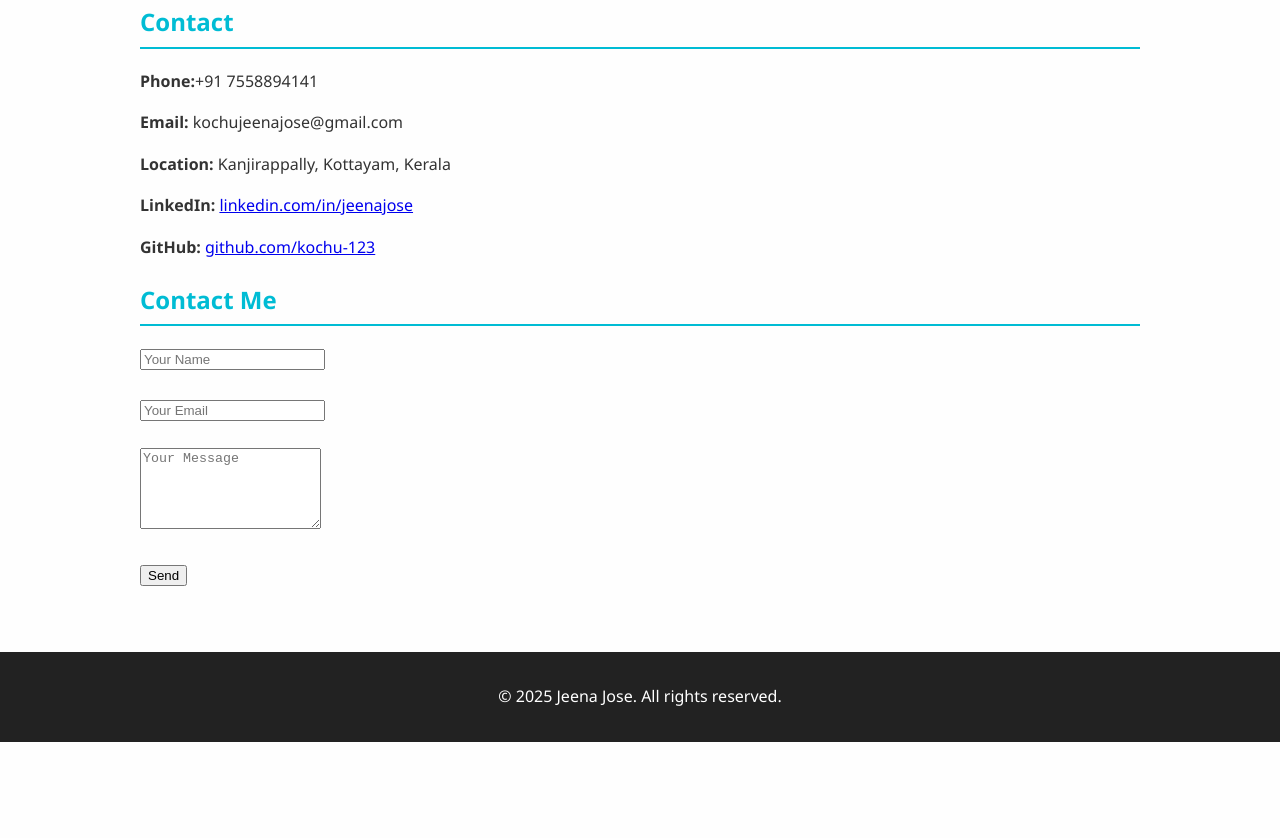
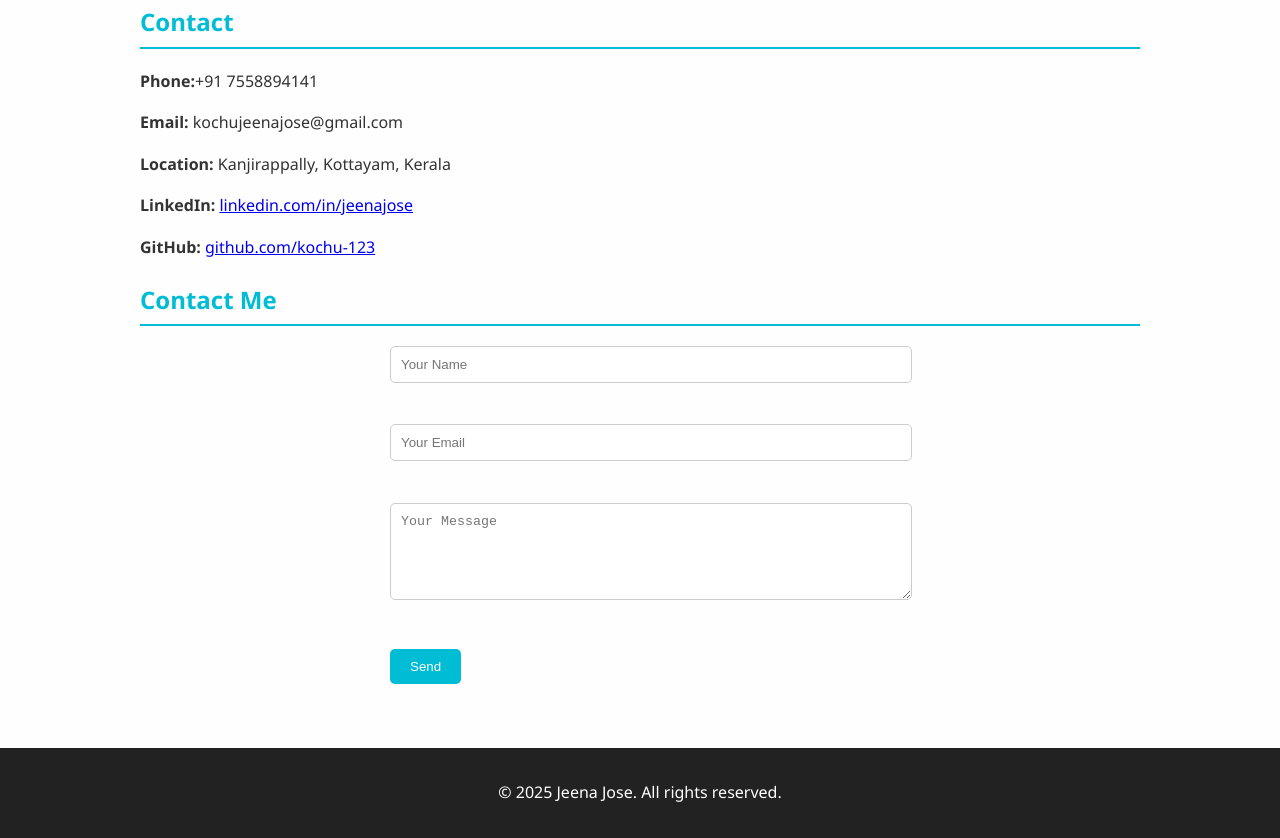
Before and after one commit to kochu-123/Portfolio, a plain HTML site: page index.html in a window 1280 px wide. Shown: the part 2881-3719 px from the top of the page. Before the commit the page ends 3623 px from the top, so only its background shows below. Drawn offline with Linux system fonts and the light colour scheme.

Commit message:
Update style.css

```diff
--- a/style.css
+++ b/style.css
@@ -81,3 +81,29 @@ footer {
     padding: 1rem;
     margin-top: 2rem;
 }
+form {
+    max-width: 500px;
+    margin: auto;
+}
+
+input,
+textarea {
+    width: 100%;
+    padding: 10px;
+    margin-bottom: 1rem;
+    border: 1px solid #ccc;
+    border-radius: 5px;
+}
+
+button {
+    background: #00bcd4;
+    color: white;
+    padding: 10px 20px;
+    border: none;
+    border-radius: 5px;
+    cursor: pointer;
+}
+
+button:hover {
+    background: #0195a3;
+}
```
